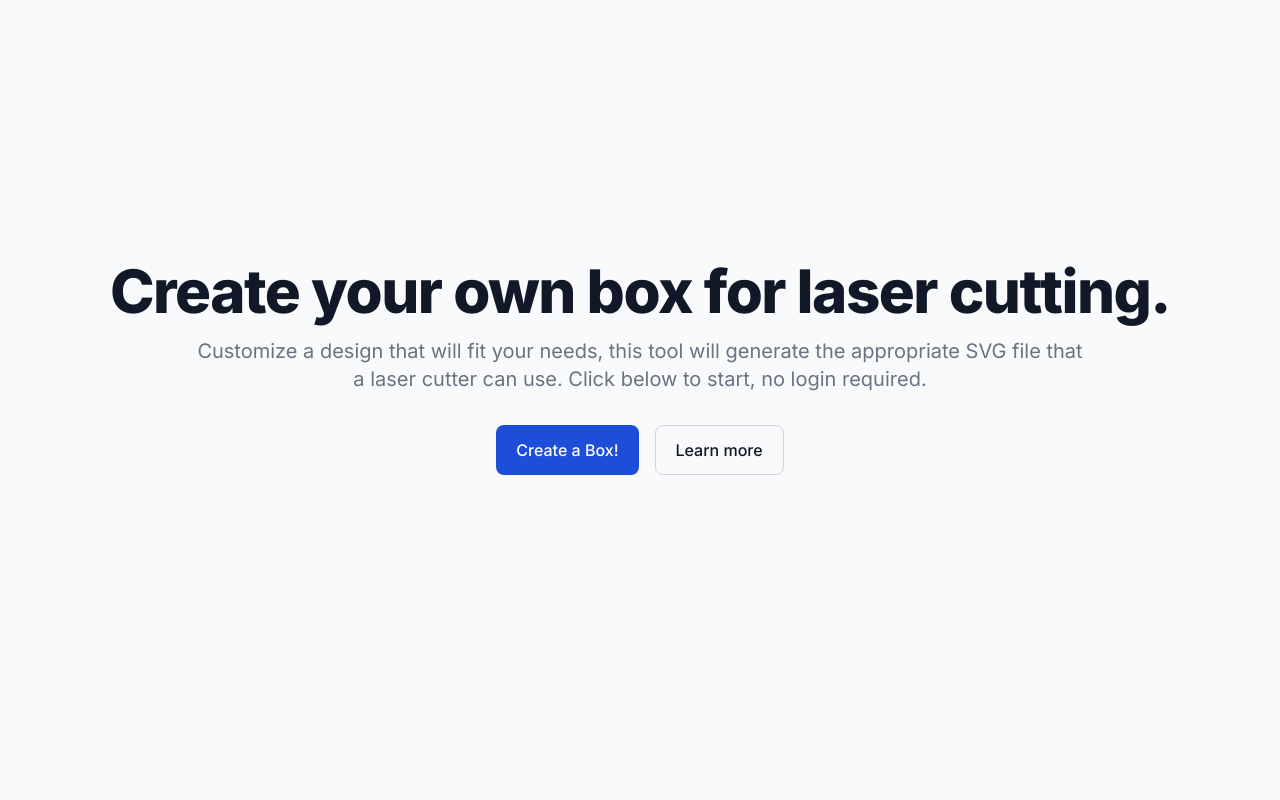
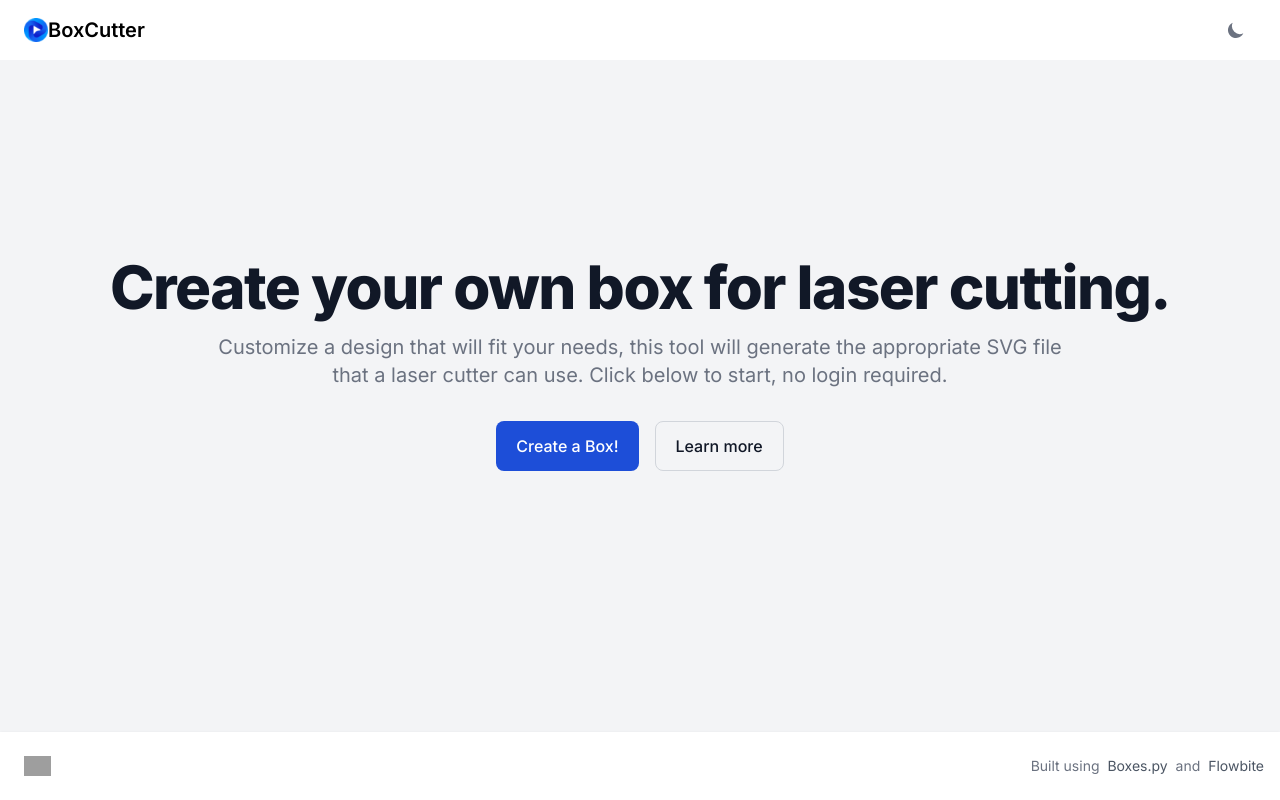
Before and after one commit to nicogutz/BoxCutter, a Next.js app: page / in a window 1280 px wide. Built offline with nearby package versions, Linux system fonts and the light colour scheme; grey boxes are pictures that could not be loaded.

Commit message:
Homepage DOne

```diff
--- a/app/layout.tsx
+++ b/app/layout.tsx
@@ -22,7 +22,12 @@ export default function RootLayout({
       <head>
         <ThemeModeScript />
       </head>
-      <body className={twMerge("bg-gray-50 dark:bg-gray-900", inter.className)}>
+      <body
+        className={twMerge(
+          "flex h-screen flex-col justify-between bg-gray-100 dark:bg-gray-900",
+          inter.className,
+        )}
+      >
         <Flowbite theme={{ theme: flowbiteTheme }}>{children}</Flowbite>
       </body>
     </html>
--- a/app/page.tsx
+++ b/app/page.tsx
@@ -1,19 +1,15 @@
-import DashboardNavbar from "@/components/navbar";
+import DefaultFooter from "@/components/Footer";
+import HomeNavbar from "@/components/HomeNavbar";
 import Link from "next/link";
-import { twMerge } from "tailwind-merge";
 
 export default function HomePage() {
   return (
     <>
-      <DashboardNavbar />
-      <div className="flex items-start">
-        <div
-          id="main-content"
-          className={twMerge(
-            "relative h-full w-full overflow-y-auto bg-gray-50 dark:bg-gray-900",
-          )}
-        >
-          <header className="flex h-screen">
+      <HomeNavbar />
+      <div>
+        <div className="mx-5 flex items-start">
+          <div id="main-content" className={"relative h-[84vh] w-full"}>
+            <header className="flex h-full">
               <div className="mx-auto max-w-screen-xl self-center text-center">
                 <h1 className="mb-4 text-4xl font-extrabold leading-none tracking-tight text-gray-900 dark:text-white sm:text-6xl">
                   Create your own box for laser cutting.
@@ -41,6 +37,8 @@ export default function HomePage() {
             </header>
           </div>
         </div>
+      </div>
+      <DefaultFooter />
     </>
   );
 }
--- /dev/null
+++ b/components/Footer.tsx
@@ -0,0 +1,46 @@
+import { Footer, FooterBrand } from "flowbite-react";
+import Link from "next/link";
+
+export default function DefaultFooter() {
+  return (
+    <Footer
+      container
+      theme={{
+        root: {
+          base: "w-full bg-white shadow dark:bg-gray-800 flex items-center justify-between",
+          container: "w-full h-fit",
+          bgDark: "bg-gray-800",
+        },
+      }}
+    >
+      <div className="w-full text-center">
+        <div className="flex w-full items-center justify-between">
+          <FooterBrand
+            href="/"
+            src="https://flowbite.com/docs/images/logo.svg"
+            alt="BoxCutter Logo"
+            theme={{ img: "mr-2 h-5" }}
+          />
+          <span className="px-4 text-sm text-gray-500 dark:text-gray-400 sm:text-center">
+            Built using {"\u00A0"}
+            <Link
+              href="https://github.com/florianfesti/boxes"
+              className="text-gray-600 hover:underline dark:text-gray-100"
+              target="_blank"
+            >
+              Boxes.py
+            </Link>
+            {"\u00A0"} and {"\u00A0"}
+            <Link
+              href="https://flowbite.com/"
+              className="text-gray-600 hover:underline dark:text-gray-100"
+              target="_blank"
+            >
+              Flowbite
+            </Link>
+          </span>
+        </div>
+      </div>
+    </Footer>
+  );
+}
--- /dev/null
+++ b/components/HomeNavbar.tsx
@@ -0,0 +1,24 @@
+import { DarkThemeToggle, Navbar, NavbarBrand } from "flowbite-react";
+import Image from "next/image";
+import Link from "next/link";
+
+export default function HomeNavbar() {
+  return (
+    <header>
+      <Navbar fluid className="px-4 lg:px-6 ">
+        <NavbarBrand as={Link} href="/">
+          <Image
+            alt="BoxCutter Logo"
+            height="24"
+            src="/favicon.png"
+            width="24"
+          />
+          <span className="self-center whitespace-nowrap px-1 text-xl font-semibold dark:text-white">
+            BoxCutter
+          </span>
+        </NavbarBrand>
+        <DarkThemeToggle />
+      </Navbar>
+    </header>
+  );
+}
--- a/components/navbar.tsx
+++ /dev/null
@@ -1,33 +0,0 @@
-"use client";
-import { DarkThemeToggle, Navbar } from "flowbite-react";
-import Image from "next/image";
-
-export default function DashboardNavbar() {
-  return (
-    <header>
-      <Navbar
-        fluid
-        className="fixed top-0 z-30 w-full border-b border-gray-200 bg-white p-0 dark:border-gray-700 dark:bg-gray-800 sm:p-0"
-      >
-        <div className="w-full p-3 pr-4">
-          <div className="flex items-center justify-between">
-            <div className="flex items-center">
-              <Navbar.Brand href="/">
-                <Image
-                  alt="Flowbite logo"
-                  height="24"
-                  src="/favicon.png"
-                  width="24"
-                />
-                <span className="self-center whitespace-nowrap px-3 text-xl font-semibold dark:text-white">
-                  BoxCutter
-                </span>
-              </Navbar.Brand>
-            </div>
-            <DarkThemeToggle />
-          </div>
-        </div>
-      </Navbar>
-    </header>
-  );
-}
```
Also changed, not shown: 1 other file (tests, documents, lock files or other folders). Lines whose indentation alone changed are shown as unchanged.
